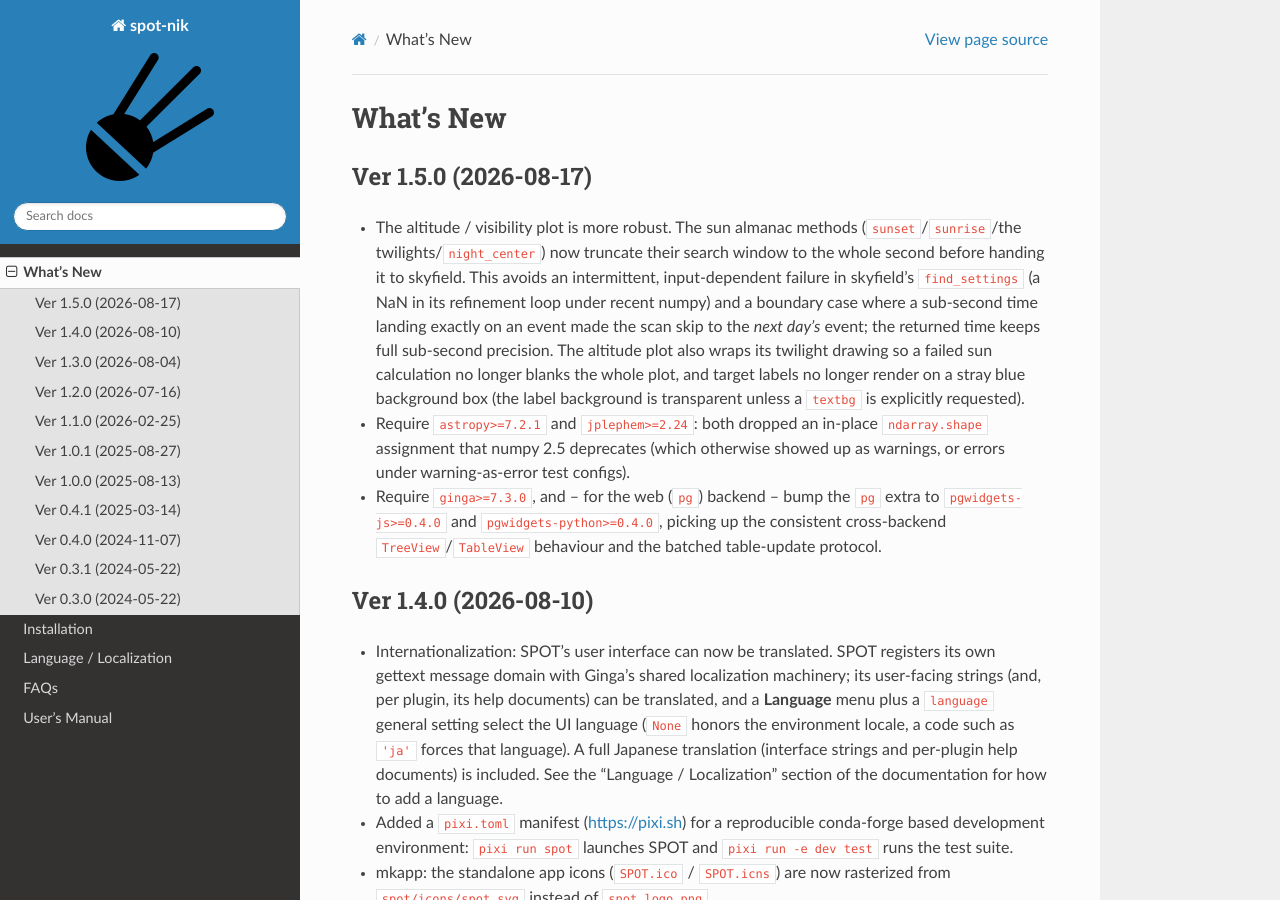
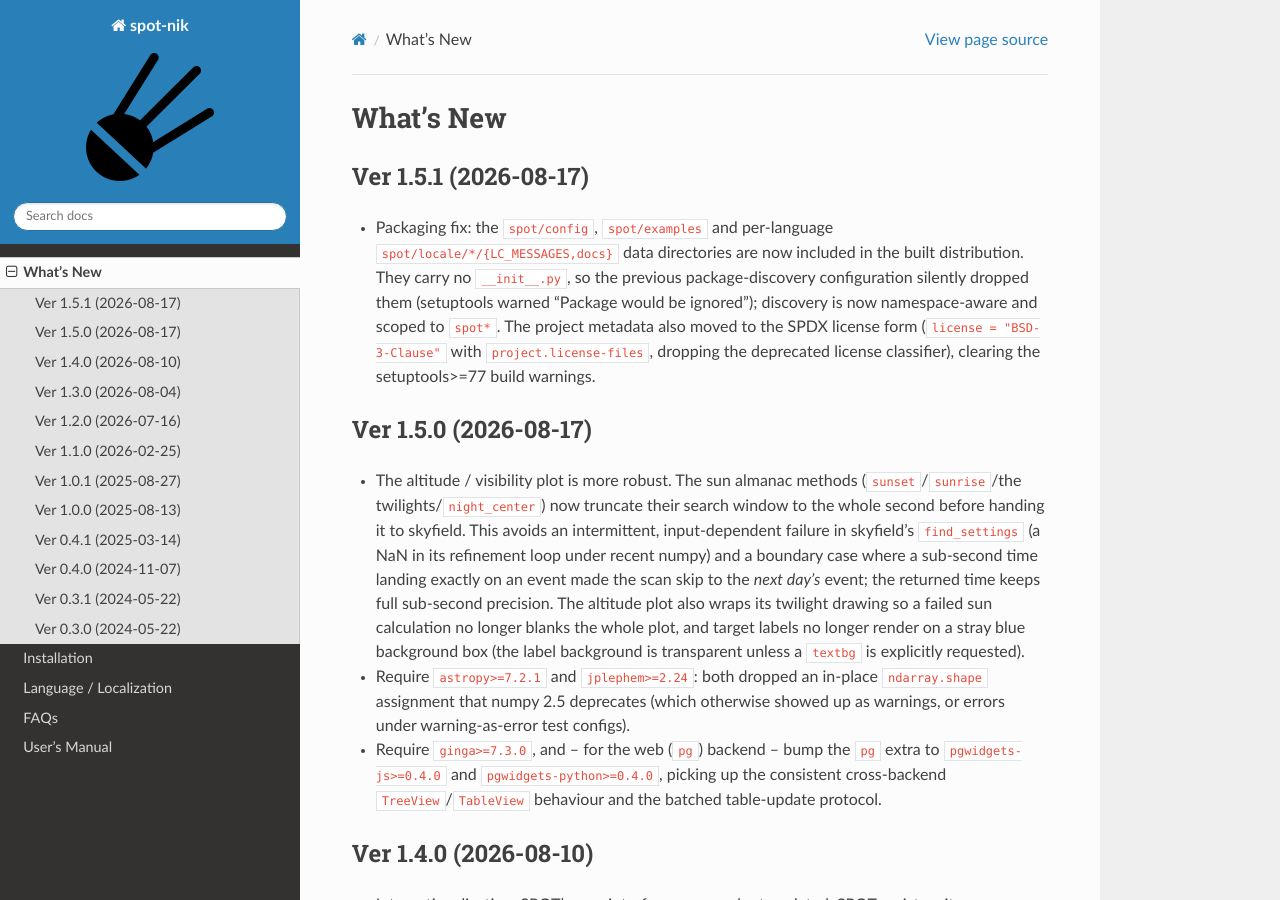
Before and after one commit to naojsoft/spot, a Sphinx documentation site: the page built from doc/WhatsNew.rst, in a window 1280 px wide and 900 px high. Built offline with Sphinx 7.4.7 and the Read the Docs theme 3.1.0, drawn with Linux system fonts in a browser that asks for light colours.

Commit message:
packaging: ship data dirs via namespace discovery; SPDX license
spot/config, spot/examples and the per-language spot/locale/*/{LC_MESSAGES,
docs} data dirs carry no __init__.py, so find(namespaces=false) silently
dropped them from the distribution.  Scope discovery to spot* with
namespaces=true so they ship again.  Also move to the SPDX license form
(license = "BSD-3-Clause" + project.license-files), drop the deprecated
license classifier, and bump the build floor to setuptools>=77 -- clearing
the build-time deprecation warnings.  Document under WhatsNew 1.5.1.

Co-Authored-By: Claude Opus 4.8 <noreply@anthropic.com>

```diff
--- a/doc/WhatsNew.rst
+++ b/doc/WhatsNew.rst
@@ -2,6 +2,18 @@
 What's New
 ++++++++++
 
+
+Ver 1.5.1 (2026-08-17)
+======================
+- Packaging fix: the ``spot/config``, ``spot/examples`` and per-language
+  ``spot/locale/*/{LC_MESSAGES,docs}`` data directories are now included in
+  the built distribution.  They carry no ``__init__.py``, so the previous
+  package-discovery configuration silently dropped them (setuptools warned
+  "Package would be ignored"); discovery is now namespace-aware and scoped
+  to ``spot*``.  The project metadata also moved to the SPDX license form
+  (``license = "BSD-3-Clause"`` with ``project.license-files``, dropping the
+  deprecated license classifier), clearing the setuptools>=77 build
+  warnings.
 
 Ver 1.5.0 (2026-08-17)
 ======================
```
Also changed, not shown: pyproject.toml (+9 -5 lines).
